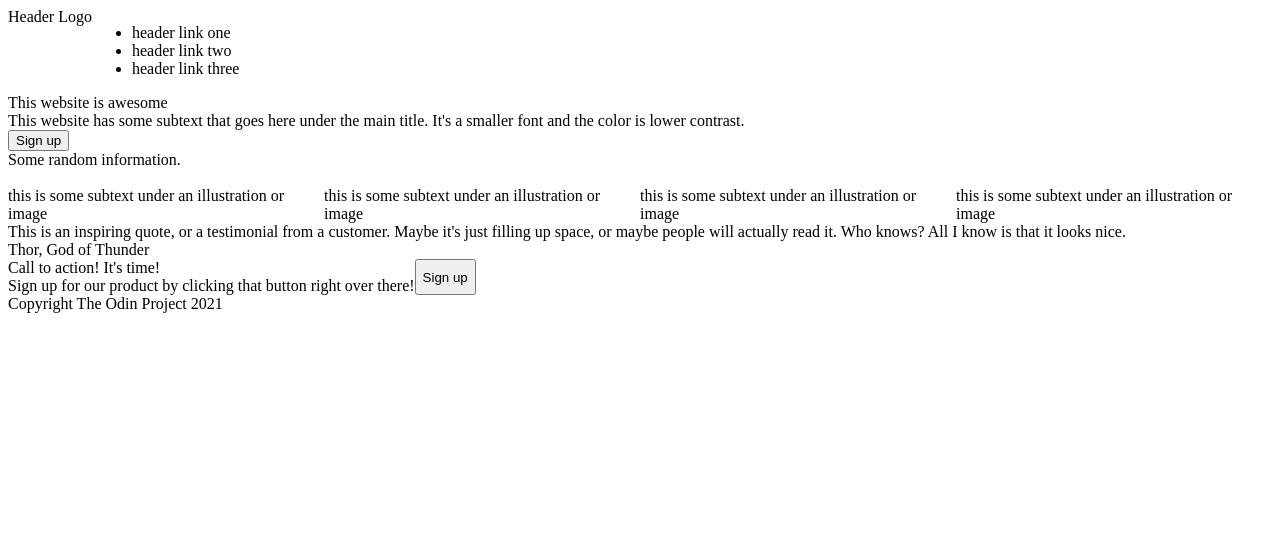
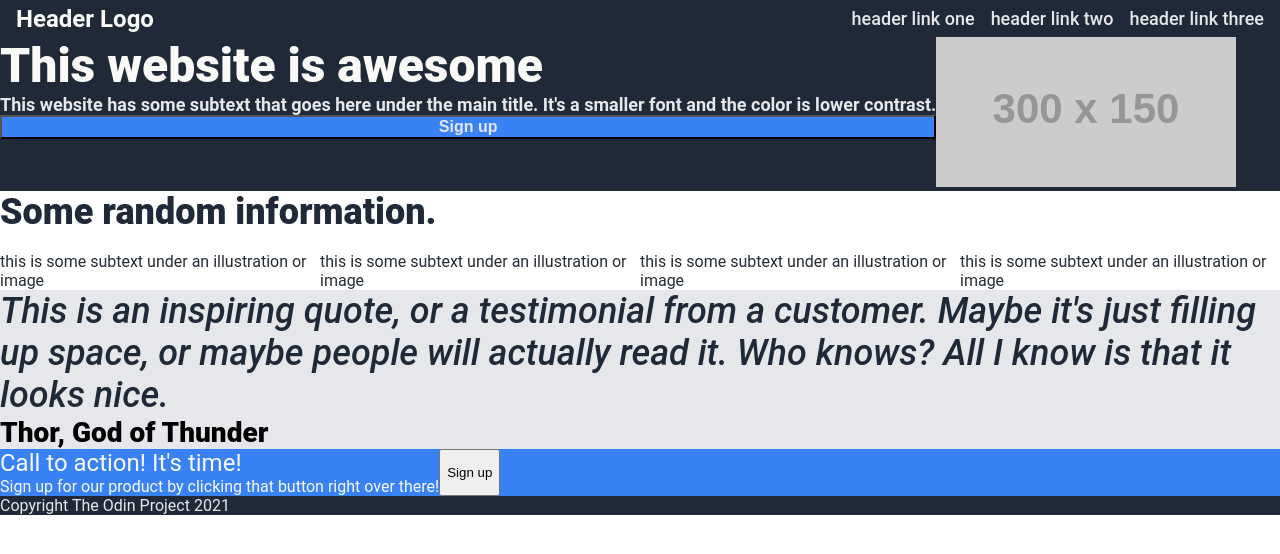
Before and after one commit to proviancy/landing-page, a plain HTML site: page index.html in a window 1280 px wide. Drawn offline with Linux system fonts and the light colour scheme; placeholder pictures from the web are drawn by us.

Commit message:
Add basic CSS for color and organization

```diff
--- a/index.html
+++ b/index.html
@@ -10,42 +10,40 @@
 <body>
     <div class="header container">
         <div class="logo">Header Logo</div>
-        <div class="links container">
-            <ul>
-                <li>header link one</li>
-                <li>header link two</li>
-                <li>header link three</li>
-            </ul>
-        </div>
+        <ul class="links container">
+            <li><a href="">header link one</a></li>
+            <li><a href="">header link two</a></li>
+            <li><a href="">header link three</a></li>
+        </ul>
     </div>
     <div class="intro container">
         <div class="intro-left container vertical">
             <div class="intro-title">This website is awesome</div>
             <div class="intro-description">This website has some subtext that goes here under the main title. It's a smaller font and the color is lower contrast.</div>
-            <div class="intro-button"><button>Sign up</button></div>
+            <button class="intro-button">Sign up</button>
         </div>
         <div class="intro-right">
-            <img src="">
+            <img src="https://via.placeholder.com/300x150">
         </div>
     </div>
     <div class="gallery container vertical">
         <div class="gallery-title">Some random information.</div>
         <div class="gallery-slides container">
-            <div class="slide1 container vertical">
-                <div class="slide1-image"><img src=""></div>
-                <div class="slide1-text">this is some subtext under an illustration or image</div>
+            <div class="slide container vertical">
+                <div class="slide-image"><img src=""></div>
+                <div class="slide-text">this is some subtext under an illustration or image</div>
             </div>
-            <div class="slide2 container vertical">
-                <div class="slide2-image"><img src=""></div>
-                <div class="slide2-text">this is some subtext under an illustration or image</div>
+            <div class="slide container vertical">
+                <div class="slide-image"><img src=""></div>
+                <div class="slide-text">this is some subtext under an illustration or image</div>
             </div>
-            <div class="slide3 container vertical">
-                <div class="slide3-image"><img src=""></div>
-                <div class="slide3-text">this is some subtext under an illustration or image</div>
+            <div class="slide container vertical">
+                <div class="slide-image"><img src=""></div>
+                <div class="slide-text">this is some subtext under an illustration or image</div>
             </div>
-            <div class="slide4 container vertical">
-                <div class="slide4-image"><img src=""></div>
-                <div class="slide4-text">this is some subtext under an illustration or image</div>
+            <div class="slide container vertical">
+                <div class="slide-image"><img src=""></div>
+                <div class="slide-text">this is some subtext under an illustration or image</div>
             </div>
         </div>
     </div>
--- a/style.css
+++ b/style.css
@@ -1,3 +1,10 @@
+body {
+    display: flex;
+    flex-direction: column;
+    font-family: "Roboto", sans-serif;
+    margin: 0;
+}
+
 .container {
     display: flex;
 }
@@ -5,3 +12,104 @@
 .container.vertical {
     flex-direction: column;
 }
+
+.header {
+    justify-content: space-between;
+    align-items: center;
+    background-color: #1f2937;
+    color: #f9faf8;
+    margin: 0;
+}
+
+.logo {
+    font-size: 24px;
+    font-weight: 700;
+    padding-left: 16px;
+}
+
+.links {
+    font-size: 18px;
+    font-weight: 500;
+    gap: 16px;
+    padding: 8px 16px;
+}
+
+ul {
+    padding: 0;
+    margin: 0;
+    list-style-type: none;
+}
+
+a {
+    text-decoration: none;
+}
+
+.links > li > a {
+    color: #e5e7eb;
+}
+
+.intro {
+    background-color: #1f2937;
+}
+
+.intro-title {
+    font-size: 48px;
+    font-weight: 1000;
+    color: #f9faf8;
+}
+
+.intro-description {
+    font-size: 18px;
+    font-weight: 600;
+    color: #e5e7eb;
+}
+
+.intro-button {
+    background-color: #3882f6;
+    color: #e5e7eb;
+    font-weight: 800;
+    font-size: 16px;
+}
+
+.gallery-title {
+    font-size: 36px;
+    font-weight: 1000;
+    color: #1f2937;
+}
+
+.slide-text {
+    color: #252c35;
+}
+
+.quote {
+    background-color: #e5e7eb;
+}
+
+.quote-text {
+    font-size: 36px;
+    font-weight: 500;
+    font-style: italic;
+    color: #1f2937;
+}
+
+.quote-source {
+    font-size: 28px;
+    font-weight: 800;
+}
+
+.call {
+    background-color: #3882f6;
+}
+
+.call-title, .call-text {
+    color: #f9faf8;
+}
+
+.call-title {
+    font-size: 24px;
+}
+
+.footer {
+    background-color: #1f2937;
+    color: #e5e7eb;
+}
```
